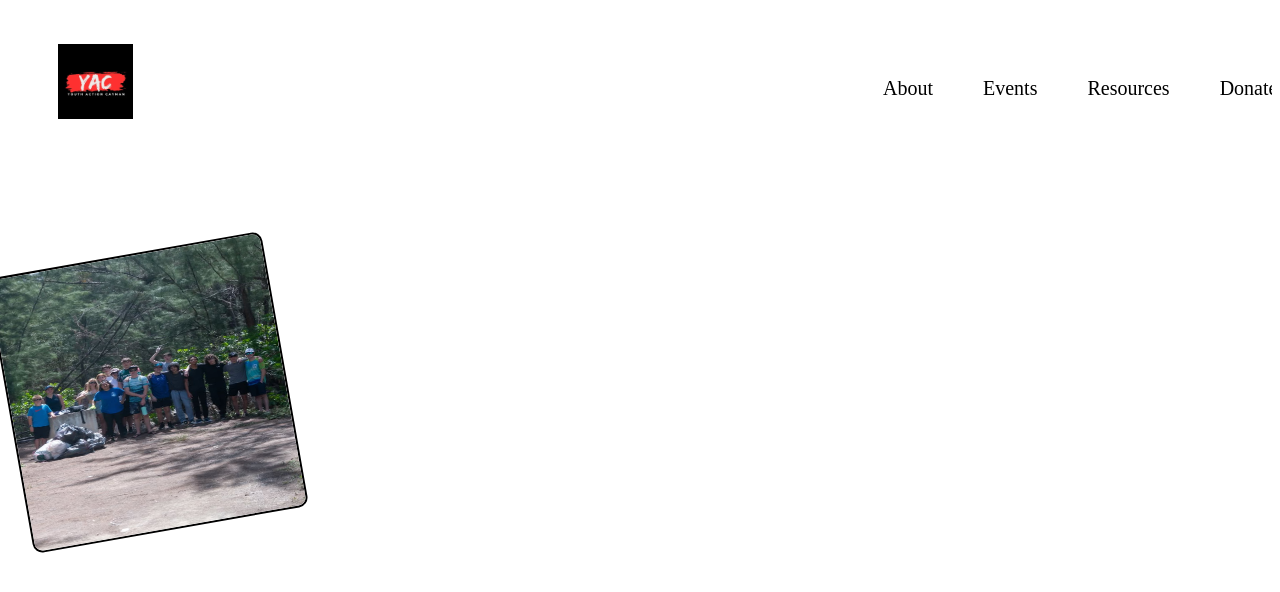
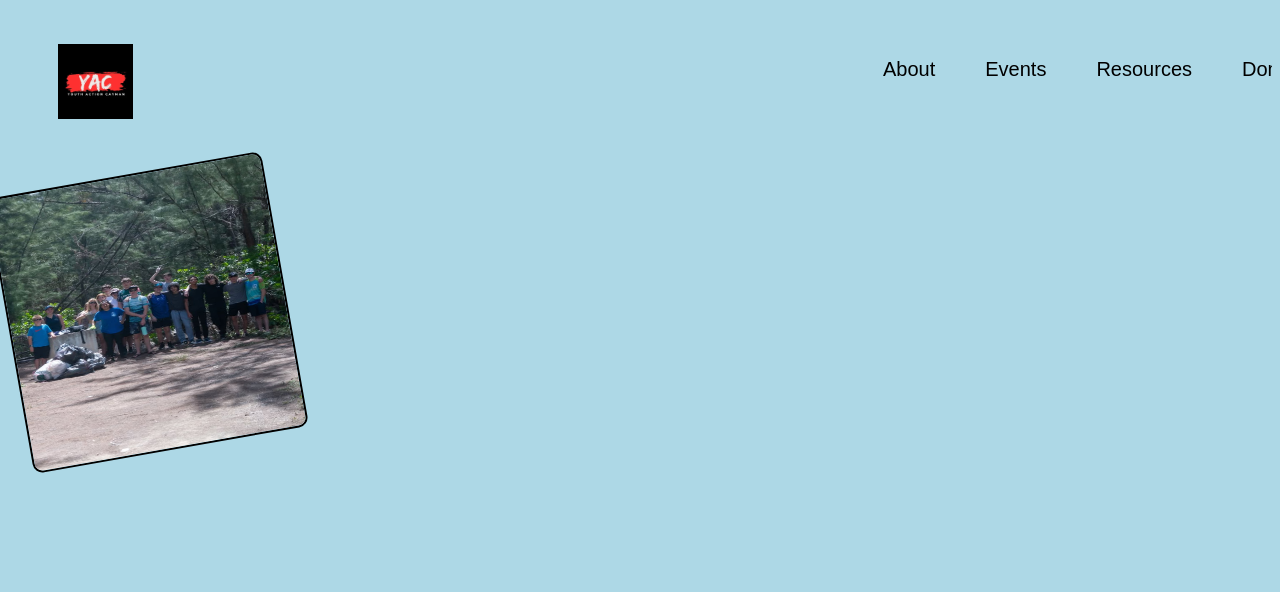
Before and after one commit to tigerseyemax1/YAC-website, a React (Vite) app: page / in a window 1280 px wide. Shown: the top 592 px of the page. Built offline with nearby package versions, Linux system fonts and the light colour scheme.

Commit message:
Potential mangrove background, changes to json files, set up dev server for eventual email hook

```diff
--- /dev/null
+++ b/db.json
@@ -0,0 +1,19 @@
+{
+    "notes": [
+        {
+            "id": 1,
+            "content": "HTML is easy",
+            "important": true
+        },
+        {
+            "id" : 2,
+            "content": "Browser can execute only JavaScript",
+            "important": false
+        },
+        {
+            "id" : 3,
+            "content": "GET and POST are the most important methods of HTTP protocol",
+            "important": true
+        }
+    ]
+}
--- a/package.json
+++ b/package.json
@@ -1,5 +1,5 @@
 {
-  "name": "23456p789",
+  "name": "YAC-Website",
   "private": true,
   "version": "0.0.0",
   "type": "module",
@@ -7,7 +7,8 @@
     "dev": "vite",
     "build": "vite build",
     "lint": "eslint .",
-    "preview": "vite preview"
+    "preview": "vite preview",
+    "server": "json-server -p 3001 db.json"
   },
   "dependencies": {
     "@gsap/react": "^2.1.2",
--- a/src/App.css
+++ b/src/App.css
@@ -1,5 +1,6 @@
 body {
-  font-family: 'Arial';
+  font-family: arial;
+  background-color: lightblue;
 }
 
 .navbar {
@@ -8,38 +9,19 @@ body {
   flex-direction: row;
 }
 
-ul {
-  /* trying to make the ul element float to the right of our nav bar */
-  display: flex;
-  justify-content: right;
-  list-style-type: none;
-  margin: 0;
-  padding: 0;
-  justify-content: center;
-  overflow: hidden;
-  background-color: white;
-}
-
 .navbar {
   width: 100%;
-  background-color: white;
   overflow: auto;
 }
 
 .navText {
   display: flex;
   padding-right: 50px;
-  padding-top: 30px;
-  margin: 0px;
+  margin-top: 50px;
   color: black;
   text-decoration: none;
   font-size: 20px;
-  font-family: 'Phantom';
   width: 100%;
-
-  /* why WOULDn"T THIS ALIGN */
-  text-align: center;
-  place-items: center;
 }
 
 .navbar a:hover {
@@ -68,7 +50,7 @@ ul {
 .imageGSAP img {
   position: absolute;
   overflow: hidden;
-  margin-top: 100px;
+  margin-top: 20px;
   width: 275px;
   height: 275px;
   border-radius: 10px;
```
Also changed, not shown: src/assets/mangrove.jpg (added), src/gsapFunctions.js (line endings or trailing spaces), 1 other file (tests, documents, lock files or other folders).
